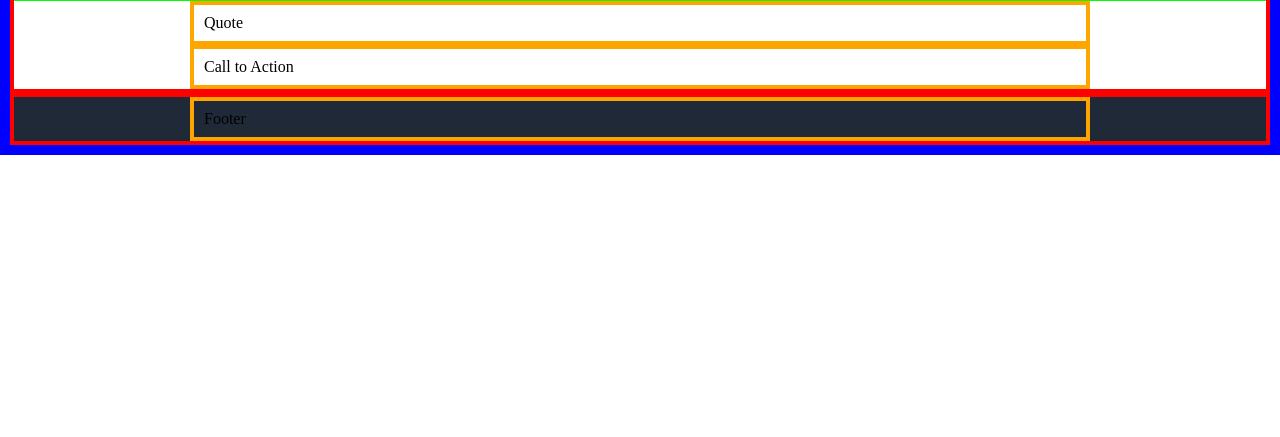
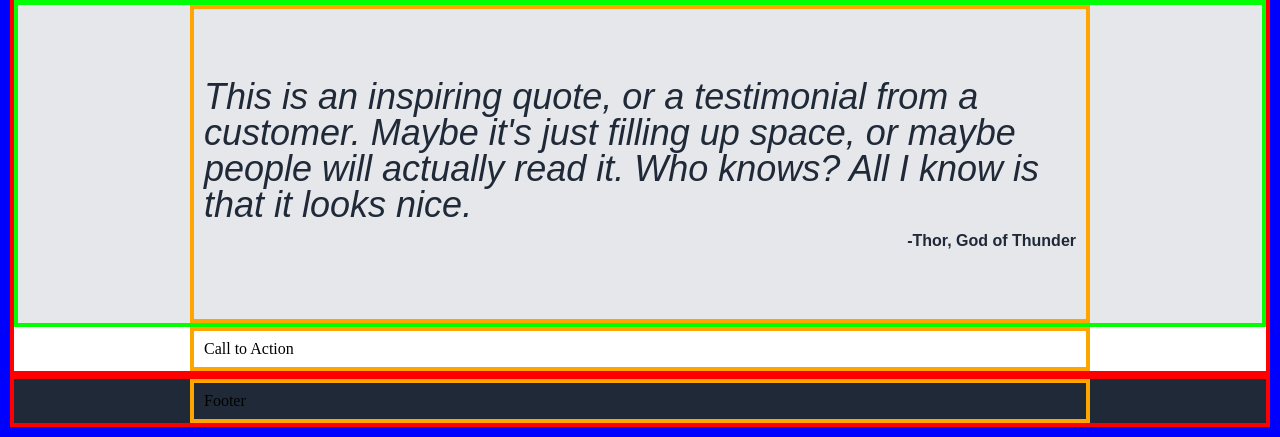
Before and after one commit to broganyoung/Odin-LandingPage, a plain HTML site: page index.html in a window 1280 px wide. Shown: the part 860-1297 px from the top of the page. Before the commit the page ends 1015 px from the top, so only its background shows below. Drawn offline with Linux system fonts and the light colour scheme.

Commit message:
added quote section

```diff
--- a/index.html
+++ b/index.html
@@ -104,11 +104,17 @@
             </section>
 
 
-            <section>
+            <section class = "quote" >
                 <inner-column>
-                    <h1>
-                        Quote
-                    </h1>
+                    <p class = "quote-voice">
+                        This is an inspiring quote, or a testimonial from a customer.
+                        Maybe it's just filling up space, or maybe people will actually read it.
+                        Who knows?
+                        All I know is that it looks nice.
+                    </p>
+                    <p class = "quoter-voice">
+                        -Thor, God of Thunder
+                    </p>
                 </inner-column>
             </section>
 
--- a/style.css
+++ b/style.css
@@ -132,6 +132,30 @@ outer-column {
     margin-bottom: 30px;
 }
 
+.quote-voice{
+    font-family: sans-serif;
+    color: var(--textcl);
+    font-size: 36px;
+    font-weight: 200;
+    font-style: italic;
+    line-height: 1;
+    text-align: left;
+    margin-top: 60px;
+    margin-bottom: 10px;
+}
+
+.quoter-voice{
+    font-family: sans-serif;
+    color: var(--textcl);
+    font-size: 16px;
+    font-weight: 900;
+    font-style: normal;
+    line-height: 1;
+    text-align: right;
+    margin-top: 10px;
+    margin-bottom: 60px;
+}
+
 /*Components*/
 
 .button{
@@ -249,3 +273,9 @@ header, footer {
     border: 4px solid lime;
     background-color: whitesmoke;
 }
+
+.quote{
+    display: block;
+    border: 4px solid lime;
+    background-color: var(--quotebg);
+}
```
